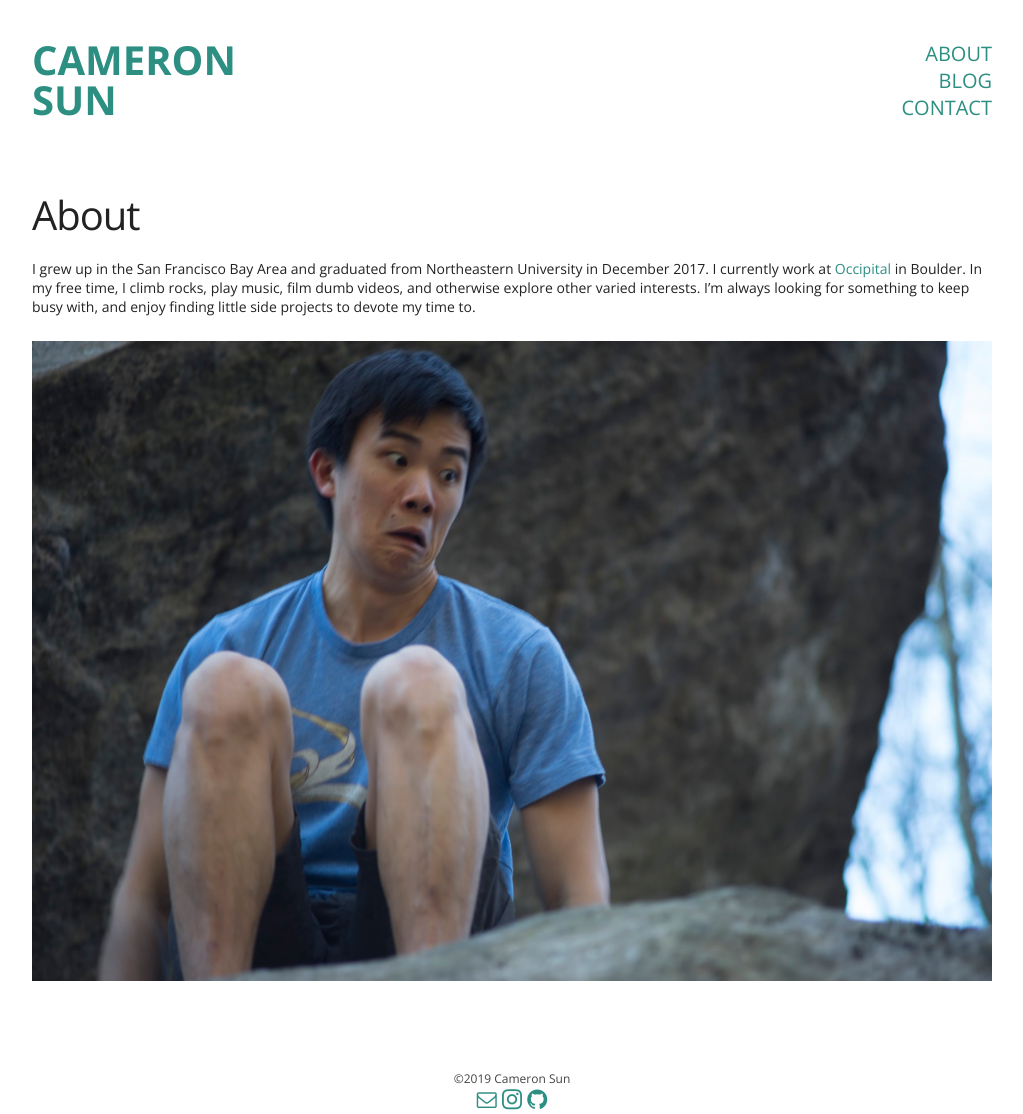
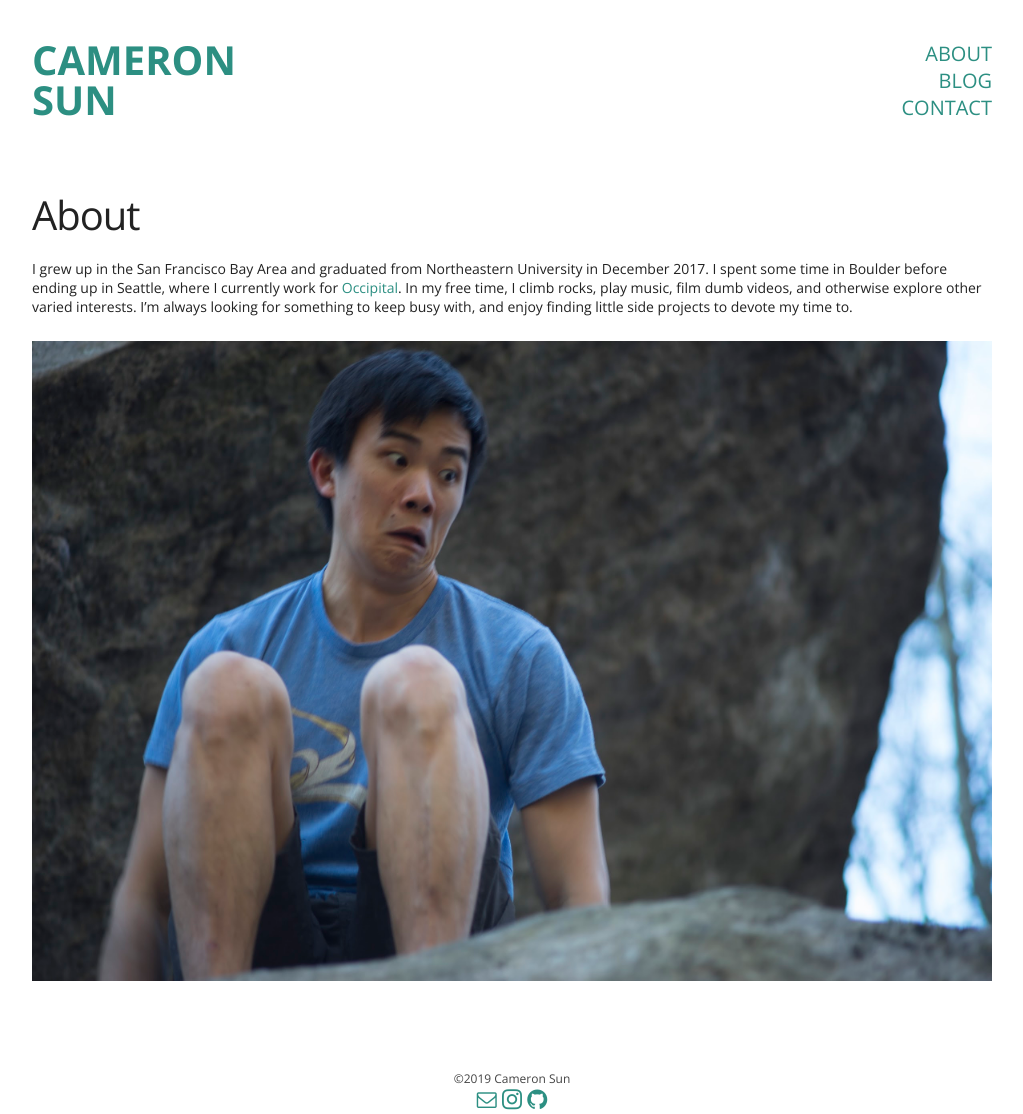
Before and after one commit to csun/csun.io, a Jekyll site: the page built from about.md, in a window 1280 px wide. Shown: the whole page, without its empty margins (128-1151 px from the left). Built offline with Jekyll 4.4.1, drawn with Linux system fonts in a browser that asks for light colours; some web fonts are replaced.

Commit message:
Update location in about page.

```diff
--- a/about.md
+++ b/about.md
@@ -3,6 +3,6 @@ layout: default
 title: About
 permalink: /about/
 ---
-I grew up in the San Francisco Bay Area and graduated from Northeastern University in December 2017. I currently work at [Occipital](https://occipital.com) in Boulder. In my free time, I climb rocks, play music, film dumb videos, and otherwise explore other varied interests. I'm always looking for something to keep busy with, and enjoy finding little side projects to devote my time to.
+I grew up in the San Francisco Bay Area and graduated from Northeastern University in December 2017. I spent some time in Boulder before ending up in Seattle, where I currently work for [Occipital](https://occipital.com). In my free time, I climb rocks, play music, film dumb videos, and otherwise explore other varied interests. I'm always looking for something to keep busy with, and enjoy finding little side projects to devote my time to.
 
 ![](/images/about_picture.jpg){:.center-image}
```
